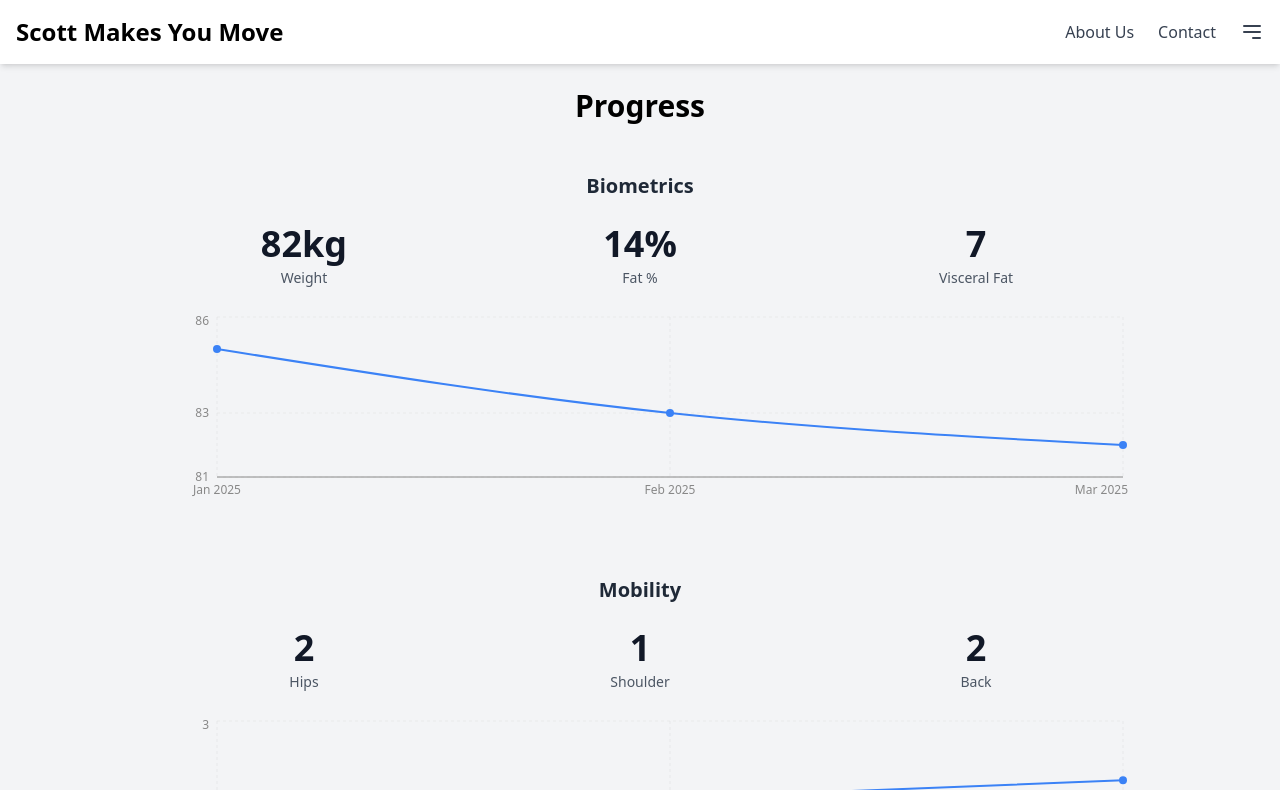
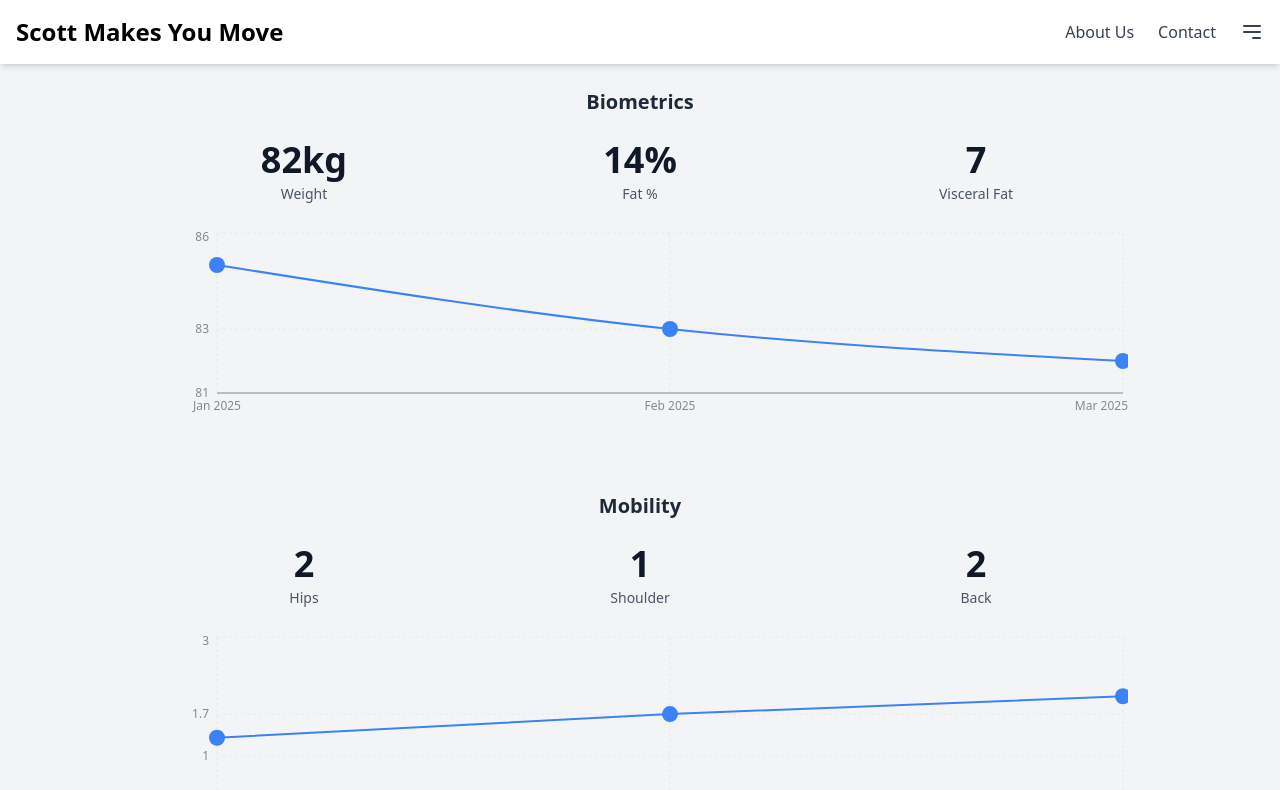
Before and after one commit to Scott-Makes-You-Move/frontend, a Next.js app: page /progress in a window 1280 px wide. Shown: the top 790 px of the page. Built offline with nearby package versions, Linux system fonts and the light colour scheme.

Commit message:
:art: Chore: remove progress title for time-being

```diff
--- a/app/progress/Metrics.tsx
+++ b/app/progress/Metrics.tsx
@@ -10,7 +10,6 @@ import {
   ResponsiveContainer,
 } from "recharts";
 
-// Types
 type DataPoint = {
   date: string;
   average: number;
@@ -27,7 +26,6 @@ interface MetricsSectionProps {
   }>;
 }
 
-// Updated CustomDot props to match Recharts expectations
 interface CustomDotProps {
   cx: number;
   cy: number;
@@ -50,7 +48,6 @@ const MetricsSection: React.FC<MetricsSectionProps> = ({
 
   const currentMetrics = data[data.length - 1].metrics;
 
-  // Updated renderCustomDot with key prop
   const renderCustomDot = (props: CustomDotProps) => {
     const { cx, cy, index } = props;
     if (
@@ -66,7 +63,7 @@ const MetricsSection: React.FC<MetricsSectionProps> = ({
         key={`dot-${index}`}
         cx={cx}
         cy={cy}
-        r={selectedPoint?.date === data[index]?.date ? 6 : 4}
+        r={selectedPoint?.date === data[index]?.date ? 10 : 8}
         fill={selectedPoint?.date === data[index]?.date ? "#2563eb" : "#3b82f6"}
         className="cursor-pointer"
         onClick={() => data[index] && handleClick(data[index])}
--- a/app/progress/page.tsx
+++ b/app/progress/page.tsx
@@ -77,8 +77,6 @@ const mobilityMetrics = [
 export default function ProgressPage() {
   return (
     <main className="max-w-5xl mx-auto p-6">
-      <h1 className="text-3xl font-bold mb-12">Progress</h1>
-
       <div className="space-y-16">
         <MetricsSection
           title="Biometrics"
```
